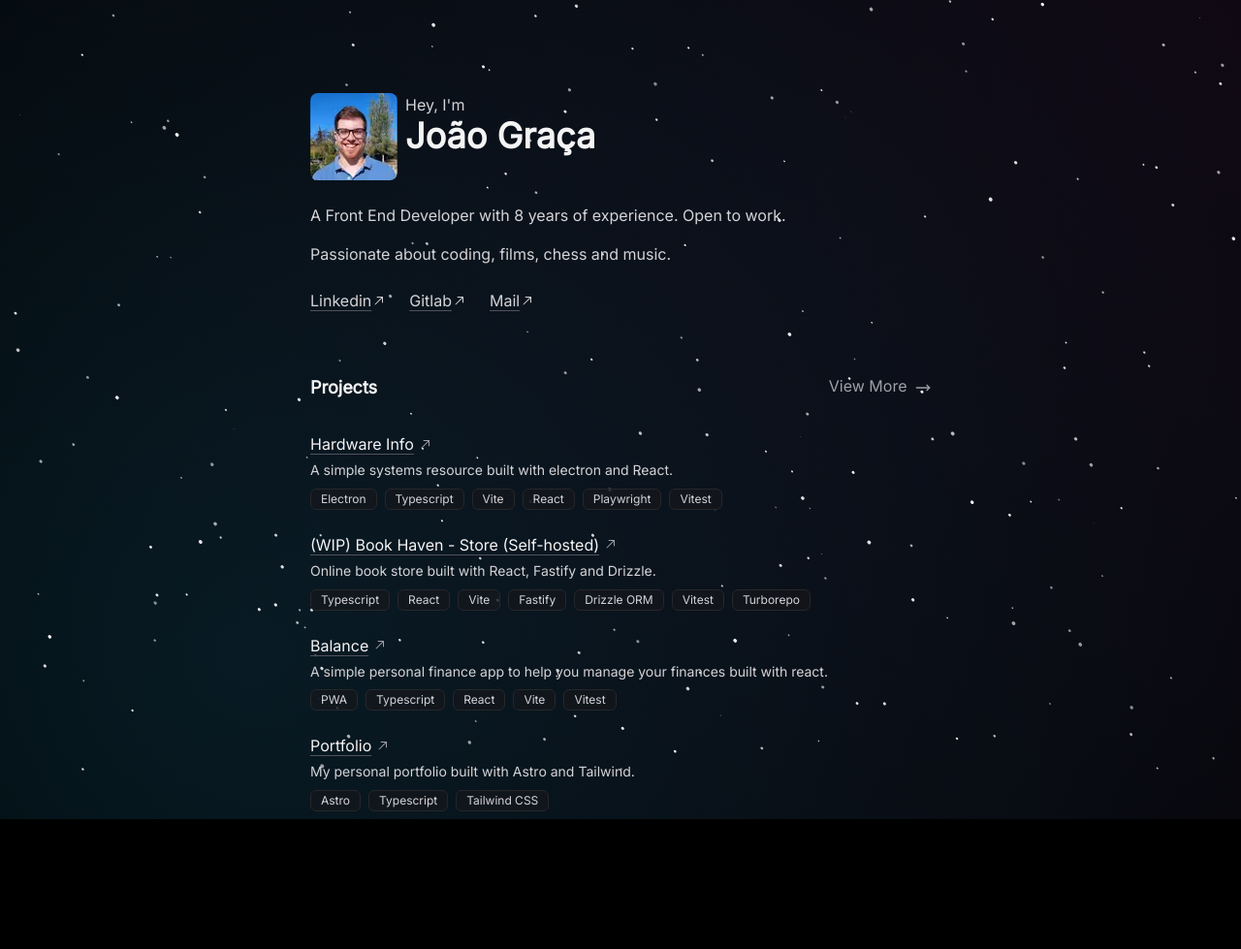
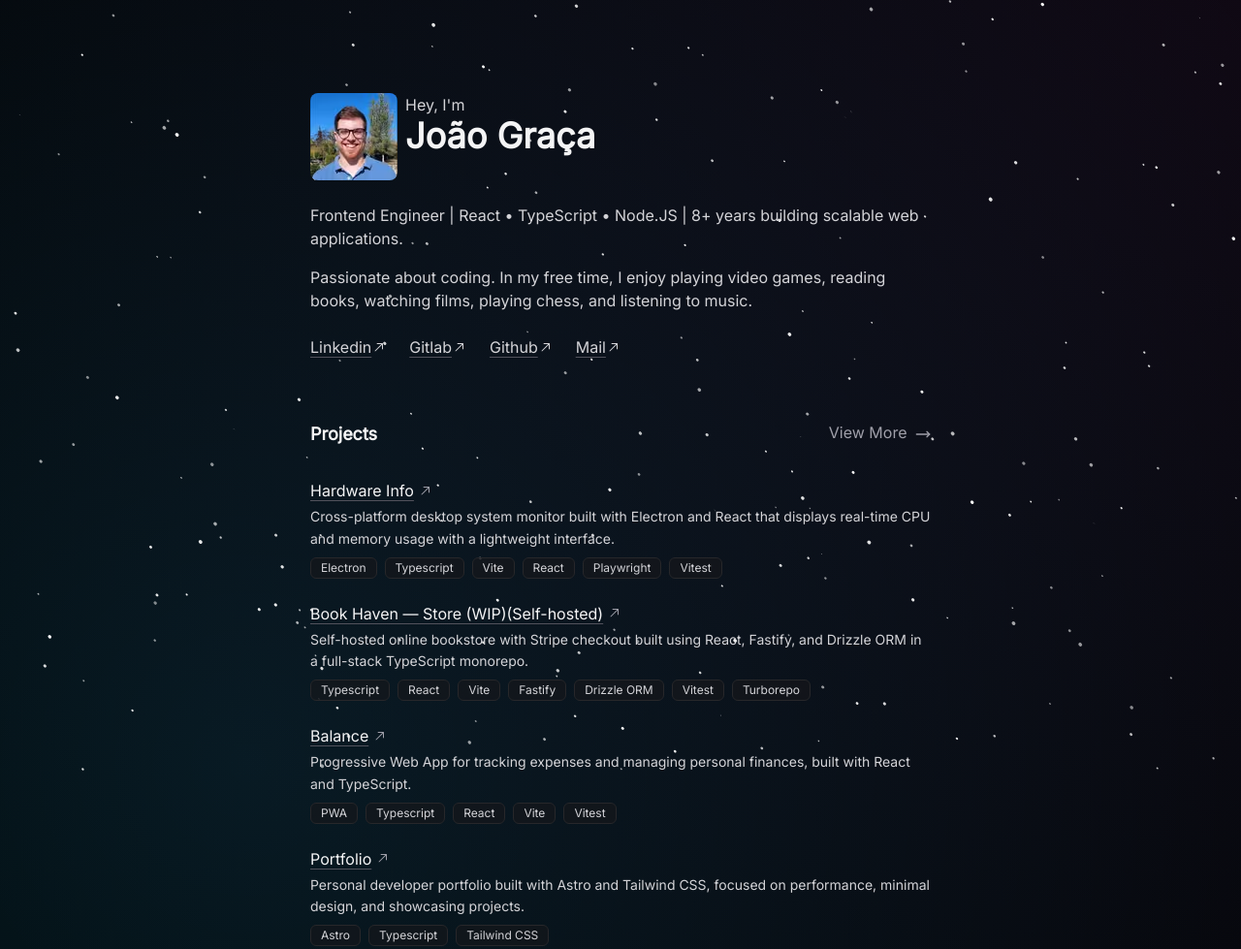
Before and after one commit to jcggraca/portfolio, an Astro site: page / in a window 1280 px wide. Shown: the whole page at 97% size. Before the commit the page ends 845 px from the top, so only its background shows below. Built offline with nearby package versions, Linux system fonts and the light colour scheme; Astro itself is replaced by a stand-in of ours.

Commit message:
Update README, Improve SEO, Update Hero text and Projects Text, Add Github link, Add partytown and update astro

```diff
--- a/astro.config.mjs
+++ b/astro.config.mjs
@@ -2,12 +2,12 @@
 import { defineConfig } from "astro/config";
 import tailwindcss from "@tailwindcss/vite";
 import sitemap from "@astrojs/sitemap";
+import partytown from "@astrojs/partytown";
 
-// https://astro.build/config
 export default defineConfig({
   vite: {
     plugins: [tailwindcss()],
   },
   site: "https://joaograca.dev",
-  integrations: [sitemap()],
+  integrations: [sitemap(), partytown()],
 });
--- a/package.json
+++ b/package.json
@@ -2,7 +2,7 @@
   "name": "portfolio",
   "description": " My personal portfolio.",
   "type": "module",
-  "version": "1.3.2",
+  "version": "1.3.3",
   "author": {
     "name": "João Graça",
     "email": "mail@joaograca.dev"
@@ -19,10 +19,11 @@
   },
   "dependencies": {
     "@astrojs/check": "^0.9.7",
+    "@astrojs/partytown": "^2.1.5",
     "@astrojs/sitemap": "^3.7.1",
     "@fontsource/inter": "^5.2.8",
     "@tailwindcss/vite": "^4.2.1",
-    "astro": "^6.0.3",
+    "astro": "^6.0.4",
     "tailwindcss": "^4.2.1",
     "typescript": "^5.9.3"
   },
--- a/src/components/Hero.astro
+++ b/src/components/Hero.astro
@@ -23,8 +23,9 @@ import Avatar from "@assets/me.avif";
   </div>
 
   <p class="mb-4 text-zinc-300">
-    A Front End Developer with 8 years of experience. Open to work.
-    <!-- <a
+    Frontend Engineer | React • TypeScript • Node.JS | 8+ years building
+    scalable web applications.
+    <!-- Currently working for <a
       class="text-zinc-200 underline decoration-zinc-600 underline-offset-4 sm:hover:decoration-zinc-400"
       target="_blank"
       rel="noopener noreferrer"
@@ -33,7 +34,10 @@ import Avatar from "@assets/me.avif";
     > -->
   </p>
 
-  <p class="text-zinc-300">Passionate about coding, films, chess and music.</p>
+  <p class="text-zinc-300">
+    Passionate about coding. In my free time, I enjoy playing video games,
+    reading books, watching films, playing chess, and listening to music.
+  </p>
 
   <ul class="flex flex-wrap mt-6 gap-x-6 gap-y-2">
     {
--- a/src/components/Stars.astro
+++ b/src/components/Stars.astro
@@ -1,4 +1,4 @@
-<canvas class="fixed w-full h-full z-0"></canvas>
+<canvas class="fixed w-full h-full z-0" aria-hidden="true"></canvas>
 
 <script>
   interface starsType {
--- a/src/data/projects.ts
+++ b/src/data/projects.ts
@@ -1,15 +1,17 @@
 export const projects = [
   {
     name: "Hardware Info",
-    description: "A simple systems resource built with electron and React.",
+    description:
+      "Cross-platform desktop system monitor built with Electron and React that displays real-time CPU and memory usage with a lightweight interface.",
     url: "https://gitlab.com/jcggraca/hardware-info",
     repo: "https://gitlab.com/jcggraca/hardware-info",
     featured: true,
     tags: ["Electron", "Typescript", "Vite", "React", "Playwright", "Vitest"],
   },
   {
-    name: "(WIP) Book Haven - Store (Self-hosted)",
-    description: "Online book store built with React, Fastify and Drizzle.",
+    name: "Book Haven — Store (WIP)(Self-hosted)",
+    description:
+      "Self-hosted online bookstore with Stripe checkout built using React, Fastify, and Drizzle ORM in a full-stack TypeScript monorepo.",
     url: "https://bookhaven.jgraca.xyz/",
     repo: "https://gitlab.com/jcggraca/mono-book-store",
     featured: true,
@@ -24,18 +26,18 @@ export const projects = [
     ],
   },
   {
-    name: "(WIP) Book Haven - Admin (Self-hosted)",
+    name: "Book Haven - Admin (WIP)(Self-hosted)",
     description:
-      "Backoffice of the Book Haven store, built with React, Fastify and Drizzle.",
+      "Admin dashboard for managing books, orders, and store data for the Book Haven platform.",
     url: "https://bookhavenadmin.jgraca.xyz/",
     repo: "https://gitlab.com/jcggraca/mono-book-store",
     featured: false,
-    tags: ["Typescript", "React", "Vite", "Drizzle ORM", "Vitest"],
+    tags: ["Typescript", "React", "Vite", "Drizzle ORM", "Turborepo", "Vitest"],
   },
   {
     name: "Balance",
     description:
-      "A simple personal finance app to help you manage your finances built with react.",
+      "Progressive Web App for tracking expenses and managing personal finances, built with React and TypeScript.",
     url: "https://balance.joaograca.dev",
     repo: "https://gitlab.com/jcggraca/balance",
     featured: true,
@@ -43,7 +45,8 @@ export const projects = [
   },
   {
     name: "Portfolio",
-    description: "My personal portfolio built with Astro and Tailwind.",
+    description:
+      "Personal developer portfolio built with Astro and Tailwind CSS, focused on performance, minimal design, and showcasing projects.",
     url: "https://joaograca.dev",
     repo: "https://gitlab.com/jcggraca/portfolio",
     featured: true,
--- a/src/data/socials.ts
+++ b/src/data/socials.ts
@@ -8,6 +8,10 @@ export const socialLinks = [
     url: "https://gitlab.com/jcggraca",
   },
   {
+    name: "Github",
+    url: "https://github.com/jcggraca",
+  },
+  {
     name: "Mail",
     url: "mailto:mail@joaograca.dev",
   },
--- a/src/layouts/Layout.astro
+++ b/src/layouts/Layout.astro
@@ -13,8 +13,22 @@ const { title, description } = Astro.props;
 
 const pageTitle = title ? `${title} - ${siteConfig.title}` : siteConfig.title;
 const pageDescription = description || siteConfig.description;
-const pageUrl = new URL(Astro.url.pathname, Astro.site).href.replace(/\/$/, "");
-const pageImage = `${pageUrl}${siteConfig.image}`;
+const pageUrl = new URL(Astro.url.pathname, Astro.site).toString();
+const pageImage = new URL(siteConfig.image, Astro.site).href;
+
+const personSchema = {
+  "@context": "https://schema.org",
+  "@type": "Person",
+  name: siteConfig.author,
+  jobTitle: "Frontend Engineer",
+  url: pageUrl,
+  sameAs: [
+    "https://github.com/jcggraca",
+    "https://linkedin.com/in/jcggraca",
+    "https://gitlab.com/jcggraca",
+  ],
+  image: pageImage,
+};
 ---
 
 <!doctype html>
@@ -23,39 +37,47 @@ const pageImage = `${pageUrl}${siteConfig.image}`;
     <meta charset="UTF-8" />
     <meta name="viewport" content="width=device-width" />
     <meta name="description" content={pageDescription} />
-    <link rel="canonincal" href={pageUrl} />
+    <link rel="canonical" href={pageUrl} />
     <link rel="icon" href="/favicon.ico" sizes="32x32" />
     <link rel="icon" href="/favicon.svg" type="image/svg+xml" />
     <link rel="apple-touch-icon" href="/apple-touch-icon.png" sizes="180x180" />
     <meta name="generator" content={Astro.generator} />
-    <meta name="author" content={pageTitle} />
+    <meta name="author" content={siteConfig.author} />
     <link rel="sitemap" href="/sitemap-index.xml" />
 
     <script
       is:inline
       defer
+      type="text/partytown"
       src="https://umami.jgraca.xyz/script.js"
       data-website-id="1b699f51-6f9e-4c89-8746-566aef708108"></script>
 
+    <meta name="robots" content="index, follow" />
     <meta property="og:type" content="website" />
     <meta property="og:description" content={pageDescription} />
-    <meta property="og:site_name" content="João Graça" />
+    <meta property="og:site_name" content={siteConfig.title} />
     <meta property="og:title" content={pageTitle} />
     <meta property="og:image" content={pageImage} />
+    <meta property="og:image:width" content="1200" />
+    <meta property="og:image:height" content="630" />
     <meta property="og:url" content={pageUrl} />
+    <meta
+      property="og:image:alt"
+      content="João Graça - Frontend Developer Portfolio"
+    />
+    <meta property="og:locale" content="en_GB" />
 
-    <meta name="twitter:card" content="summary" />
-    <meta name="twitter:site" content="@jcggraca" />
-    <meta name="twitter:creator" content="@jcggraca" />
+    <meta name="twitter:card" content="summary_large_image" />
+    <meta property="twitter:domain" content={Astro.site?.hostname} />
+    <meta property="twitter:url" content={pageUrl} />
     <meta name="twitter:title" content={pageTitle} />
     <meta name="twitter:description" content={pageDescription} />
     <meta name="twitter:image" content={pageImage} />
+    <meta name="twitter:creator" content="@jcggraca" />
 
-    <link
-      rel="alternate"
-      type="application/rss+xml"
-      title={siteConfig.title}
-      href={new URL("rss.xml", Astro.site)}
+    <script
+      type="application/ld+json"
+      set:html={JSON.stringify(personSchema)}
     />
 
     <title>{pageTitle}</title>
--- a/src/site.config.ts
+++ b/src/site.config.ts
@@ -1,6 +1,8 @@
 const config: SiteConfig = {
-  title: "João Graça",
-  description: "Front End Developer based in Portugal.",
+  title: "João Graça | Frontend Engineer",
+  author: "João Graça",
+  description:
+    "Frontend Engineer | React • TypeScript • Node.JS | 8+ years building scalable web applications",
   image: "/og.png",
 };
 
--- a/types.d.ts
+++ b/types.d.ts
@@ -1,5 +1,6 @@
 interface SiteConfig {
   title: string;
+  author: string;
   description: string;
   image: string;
 }
```
Also changed, not shown: README.md, 1 other file.
